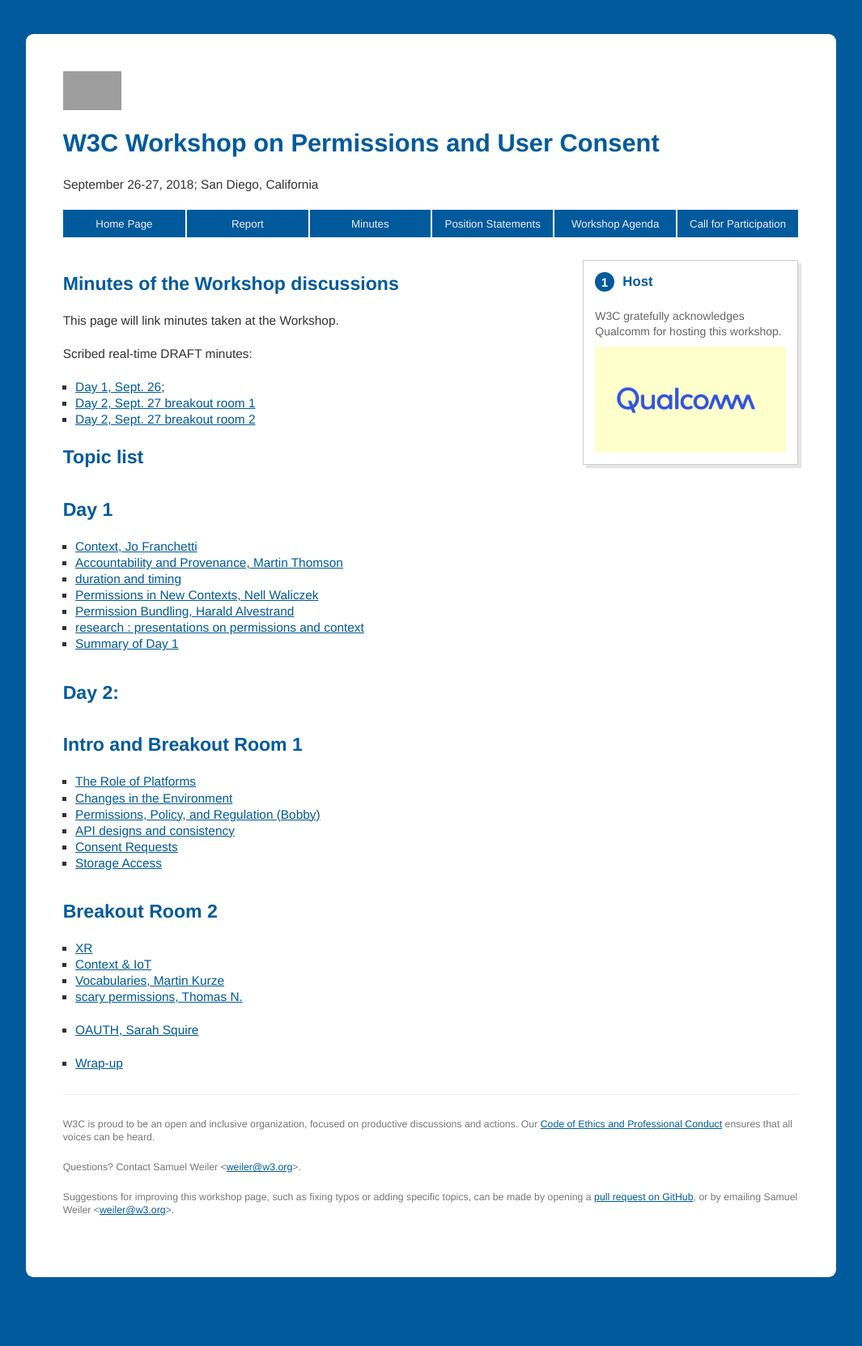
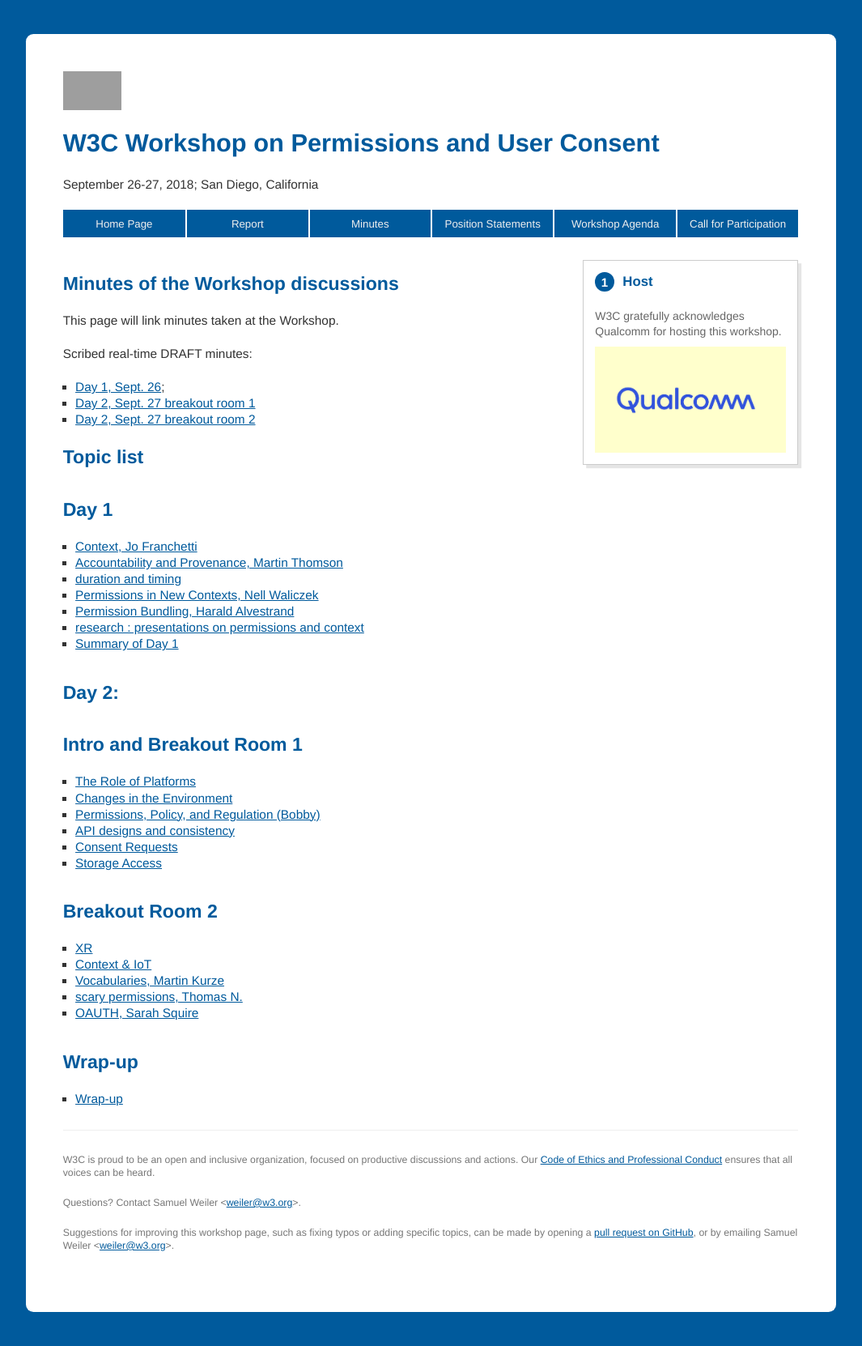
Before and after one commit to w3c/permissions-ws-2018, a Jekyll site: the page built from minutes.md, in a window 1280 px wide. Shown: the whole page at 81% size, without its empty margins (108-1173 px from the left). Built offline with Jekyll 4.4.1, drawn with Linux system fonts in a browser that asks for light colours; our own code applies the rules of GitHub Pages for plain Markdown files; before the commit the page ends 1619 px from its top, so only the background shows below that; grey boxes are pictures that could not be loaded.

Commit message:
Update minutes.md

```diff
--- a/minutes.md
+++ b/minutes.md
@@ -43,4 +43,5 @@ Scribed real-time DRAFT minutes:
 * [scary permissions, Thomas N.](https://www.w3.org/2018/09/27-permissions2-minutes.html#item04)
 * [OAUTH, Sarah Squire](https://www.w3.org/2018/09/27-permissions2-minutes.html#item05)
 
+## Wrap-up
 * [Wrap-up](https://www.w3.org/2018/09/27-permissions-minutes.html#item07)
```
